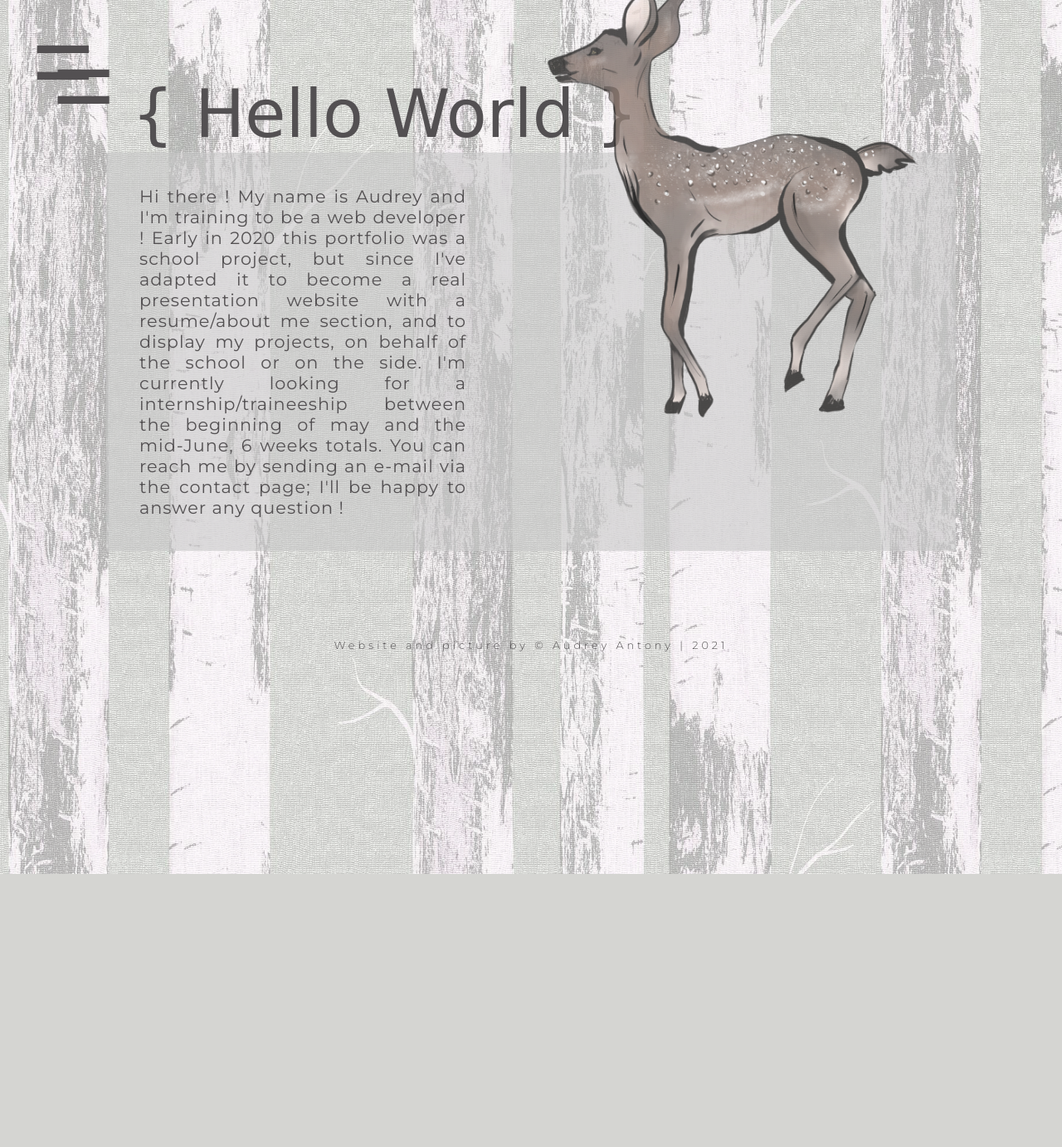
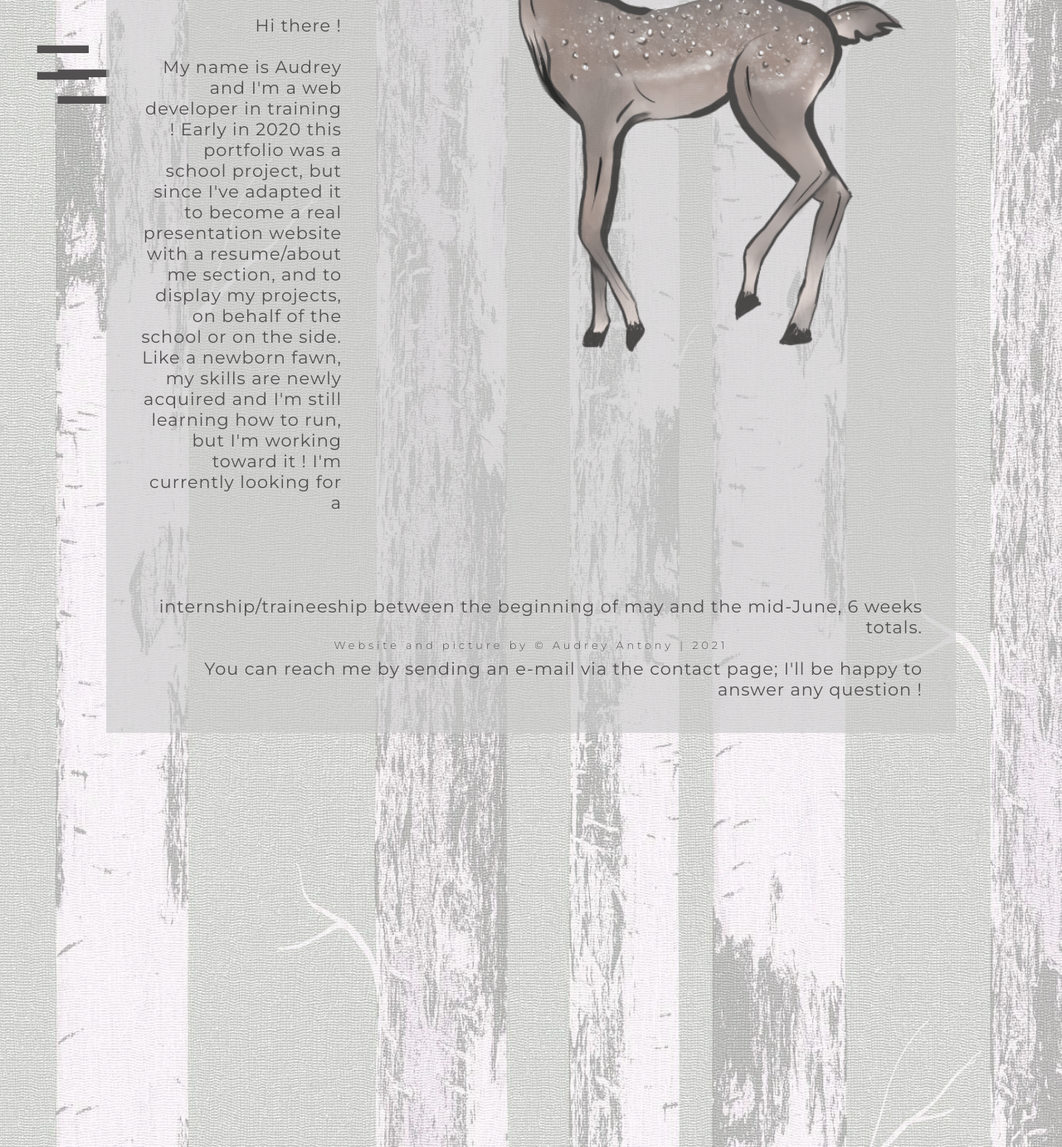
Before and after one commit to audreyantony/cv-2021, a PHP site: template view/user/home.user.view.php in a window 1280 px wide. Shown: the whole page at 83% size. Before the commit the page ends 1053 px from the top, so only its background shows below. Run offline with PHP 8.4, Linux system fonts and the light colour scheme; the template is opened without the code that fills it, so the values that code supplies are empty; a stand-in replaces the project's code that opens the database connection; some libraries are stand-ins or nearby versions; some web fonts are replaced.

Commit message:
changes in the text (home.page)

```diff
--- a/public/css/style.css
+++ b/public/css/style.css
@@ -51,6 +51,10 @@ html {
     background-position: center top;
     background-size: cover;
     --trans-time-func: cubic-bezier(0.175, 0.885, 0.32, 1.075);
+}
+
+body {
+    overflow: hidden;
 }
 
 /* DARK/LIGHT THEME BUTTON */
@@ -247,13 +251,13 @@ footer p {
 
 section {
     width: 80%;
+    max-width: 1400px;
     margin: 0 auto;
-    min-height: 20vh;
 }
 
 section .contenu {
-    margin: 40vh auto 20vh auto;
-    transform: translateY(-40%);
+    margin: 48vh auto 0 auto;
+    transform: translateY(-50%);
 }
 
 section .contenu h1 {
@@ -269,7 +273,7 @@ section .contenu h1 {
 section .contenu p {
     background-color: var(--paragraphe-background);
     padding: 40px;
-    text-align: justify;
+    text-align: right;
     letter-spacing: 1px;
     font-size: 1.3em;
     transition: 1s;
@@ -278,9 +282,9 @@ section .contenu p {
 
 section .contenu p img {
     float: right;
-    width: 550px;
+    width: 700px;
     position: relative;
-    bottom: 260px;
+    bottom: 280px;
     left: 50px;
     opacity: 80%;
 }
--- a/view/user/home.user.view.php
+++ b/view/user/home.user.view.php
@@ -3,6 +3,6 @@
         <!-- TITLE -->
         <h1>{ Hello World }</h1>
         <!-- SMALL ABOUT -->
-        <p><img src="img/picture/cerf.png" alt="small fawn" title="Picture of a fawn">Hi there ! My name is Audrey and I'm training to be a web developer ! Early in 2020 this portfolio was a school project, but since I've adapted it to become a real presentation website with a resume/about me section, and to display my projects, on behalf of the school or on the side. I'm currently looking for a internship/traineeship between the beginning of may and the mid-June, 6 weeks totals. You can reach me by sending an e-mail via the contact page; I'll be happy to answer any question !</p>
+        <p><img src="img/picture/cerf.png" alt="small fawn" title="Picture of a fawn">Hi there !<br><br> My name is Audrey and I'm a web developer in training ! Early in 2020 this portfolio was a school project, but since I've adapted it to become a real presentation website with a resume/about me section, and to display my projects, on behalf of the school or on the side. Like a newborn fawn, my skills are newly acquired and I'm still learning how to run, but I'm working toward it ! I'm currently looking for a internship/traineeship between the beginning of may and the mid-June, 6 weeks totals.<br><br> You can reach me by sending an e-mail via the contact page; I'll be happy to answer any question !</p>
     </div>
 </section>
```
